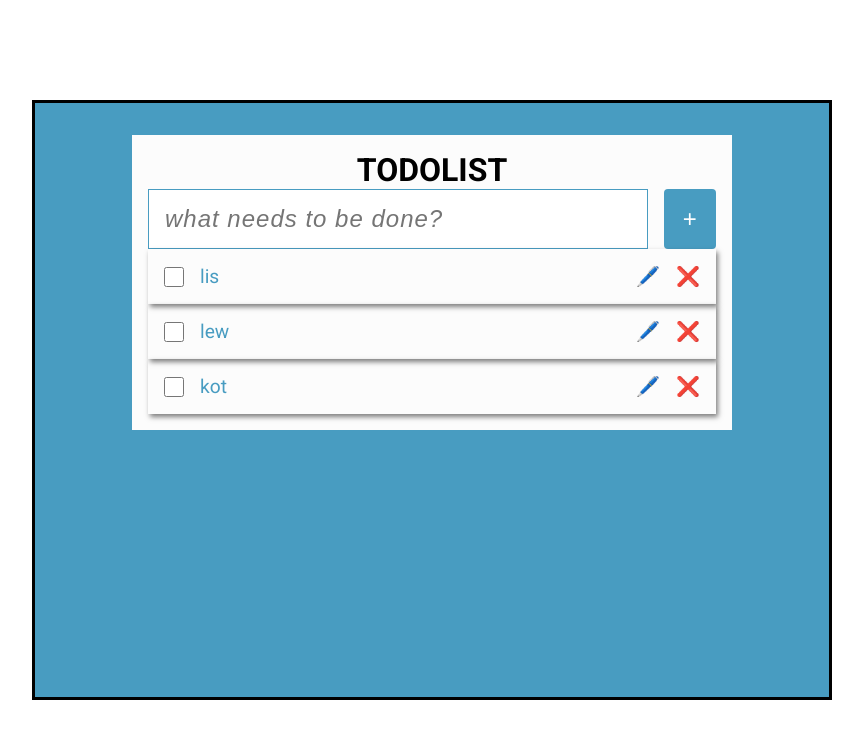
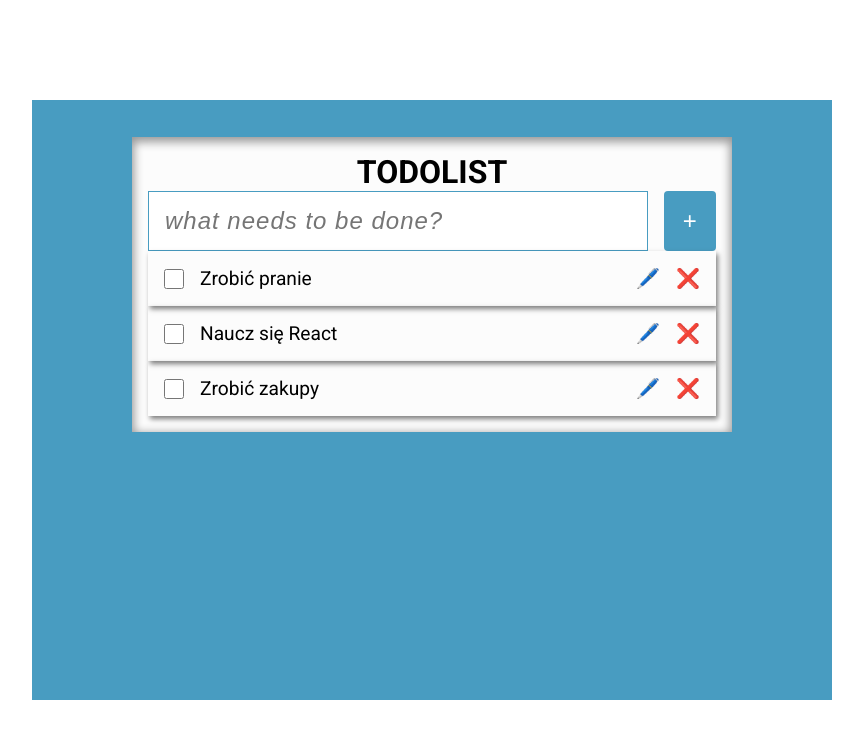
Before and after one commit to ajarek/react-20-vite-todo-components, a React (Vite) app: page / in a window 1280 px wide. Shown: the top 738 px of the page, without its empty margins (208-1071 px from the left). Built offline with nearby package versions, Linux system fonts and the light colour scheme.

Commit message:
refactoring

```diff
--- a/src/App.css
+++ b/src/App.css
@@ -8,7 +8,6 @@
   align-items: center;
   padding: 2rem;
   text-align: center;
-  border: solid;
   background-color:#489cc1;
 }
 .container{
@@ -19,4 +18,6 @@
   justify-content: flex-start;
   align-items: center;
   padding: 1rem;
+  transform: translateY(5px);
+  box-shadow: inset 0px 3px 10px 2px rgba(0, 0, 0, 0.4);
 }
--- a/src/App.jsx
+++ b/src/App.jsx
@@ -1,76 +1,88 @@
-import React from 'react'
-import './App.css'
-import {Form} from './components/Form/Form'
-import {List} from './components/List/List'
+import React from "react";
+import "./App.css";
+import { Form } from "./components/Form/Form";
+import { List } from "./components/List/List";
 export class App extends React.Component {
-  state={
-    newTaskText:'',
-    tasks:[
-      {id: '1661554536940', text: 'lis', isCompleted: false},
-      {id: '1661554534484', text: 'lew', isCompleted: false},
-      {id: '1661554529189', text: 'kot', isCompleted: false}
+  state = {
+    newTaskText: "",
+    tasks: [
+      { id: "1661554536940", text: "Zrobić pranie", isCompleted: false },
+      { id: "1661554534484", text: "Naucz się React", isCompleted: false },
+      { id: "1661554529189", text: "Zrobić zakupy", isCompleted: false },
     ],
+  };
+  toggleChange = (id) => {
+    const newElements = this.state.tasks;
+    newElements.forEach((element) => {
+      if (element.id === id) {
+        element.isCompleted = !element.isCompleted;
+        this.setState({ tasks: newElements });
       }
-  deleteItem=(e)=>{
-   const liElement=e.target.parentElement.parentElement
-   const liElementIndex=this.state.tasks.findIndex(el=>el.id==liElement.id)
-   this.state.tasks.splice(liElementIndex,1)
-   liElement.remove()
-   console.log(this.state.tasks);
+    });
+  };
 
+  editItem = (id) => {
+    const newElements = this.state.tasks;
+    newElements.forEach((element) => {
+      if (element.id === id) {
+        this.setState({ newTaskText: element.text });
+        this.deleteItem(element.id);
       }
+    });
+  };
+
+  deleteItem = (id) => {
+    const newElements = this.state.tasks.filter((element) => element.id != id);
+
+    this.setState({ tasks: newElements });
+  };
+
   onNewTaskTextChange = (e) => {
-   this.setState({newTaskText:e.target.value})
+    this.setState({ newTaskText: e.target.value });
+  };
 
+  addNewTask = (e) => {
+    e.preventDefault();
+    if (!this.state.newTaskText) {
+      return;
     }
-
-   addNewTask=(e)=>{
-   e.preventDefault()
-   if(!this.state.newTaskText){
-    return
-   }
-   const newTask={
-    id:String(Date.now()),
-    text:this.state.newTaskText,
-    isCompleted:false
-   }
-   this.setState({tasks:[newTask, ...this.state.tasks]})
-   this.state.newTaskText=''
-  }
-  render(){
-
+    const newTask = {
+      id: String(Date.now()),
+      text: this.state.newTaskText,
+      isCompleted: this.state.isChecked,
+    };
+    this.setState({ tasks: [newTask, ...this.state.tasks] });
+    this.state.newTaskText = "";
+  };
+  render() {
     return (
       <div className="App">
         <div className="container">
           <h1>TODOLIST</h1>
           <Form
-     className={'form'}
+            className={"form"}
             newTaskText={this.state.newTaskText}
             addNewTask={this.addNewTask}
             onChange={this.onNewTaskTextChange}
           />
-     <ul
-     style={{width: '100%'}}
-     >
-      {this.state.tasks.map((el,index)=>
+          <ul style={{ width: "100%" }}>
+            {this.state.tasks.map((el, index) => (
               <List
+                checked={el.isCompleted}
+                className={`li ${el.isCompleted ? "completed" : ""}`}
+                onChange={() => this.toggleChange(el.id)}
                 id={el.id}
                 key={index}
-      className={ el.isCompleted?'koks':'li' }
-      btnDelete={this.deleteItem}
+                btnEdit={() => this.editItem(el.id)}
+                btnDelete={() => this.deleteItem(el.id)}
               >
                 {el.text}
-
               </List>
-
-      )}
-
+            ))}
           </ul>
-
-
         </div>
       </div>
-  )
+    );
   }
 }
-export default App
+export default App;
--- a/src/components/Button/button.css
+++ b/src/components/Button/button.css
@@ -12,7 +12,6 @@
     color: #fff;
     transition: 0.3s ease-in-out;
   }
-
   .btn-submit:hover {
     background-color: #bdc3c7;
     transform: scale(1.025);
--- a/src/components/List/List.jsx
+++ b/src/components/List/List.jsx
@@ -2,15 +2,18 @@ import './list.css'
 import {Button} from '../Button/Button'
 import {Input} from '../Input/Input'
 export const List =(props)=>{
-    const{btnDelete,  children, className, ...otherProps}=props
+    const{onChange, checked, btnDelete,btnEdit,children, className, ...otherProps}=props
     return (
     <li
     className={className}
+
     {...otherProps}
     >
     <div className="row">
      <Input
+      checked={checked}
      type={'checkbox'}
+      onChange={onChange}
      className={'checkbox'}
      />
         { children}
@@ -18,6 +21,7 @@ export const List =(props)=>{
         <div className="row">
         <Button
        className={'btn-delete'}
+       onClick={btnEdit}
      > 🖊️
      </Button>
      <Button
--- a/src/components/List/list.css
+++ b/src/components/List/list.css
@@ -1,15 +1,3 @@
-.koks{
-    text-decoration: line-through;
-}
-li{
-    padding: 1rem;
-    display: flex;
-    justify-content: space-between;
-    align-items: center;
-    box-shadow: 2px 3px 5px 0px rgba(0,0,0,0.5);
-    font-size: 1.2rem;
-    color:#489cc1 ;
-}
 .row{
     display: flex;
     justify-content: center;
@@ -22,5 +10,11 @@ li{
     align-items: center;
     box-shadow: 2px 3px 5px 0px rgba(0,0,0,0.5);
     font-size: 1.2rem;
-    color:#489cc1 ;
+    color:#000 ;
 }
+.completed{
+    opacity: 0.5;
+    color: gray;
+    background-color:aquamarine ;
+    box-shadow:none;
+}
```
Also changed, not shown: jsconfig.json (added, +14 -0 lines). Lines whose indentation alone changed are shown as unchanged.
